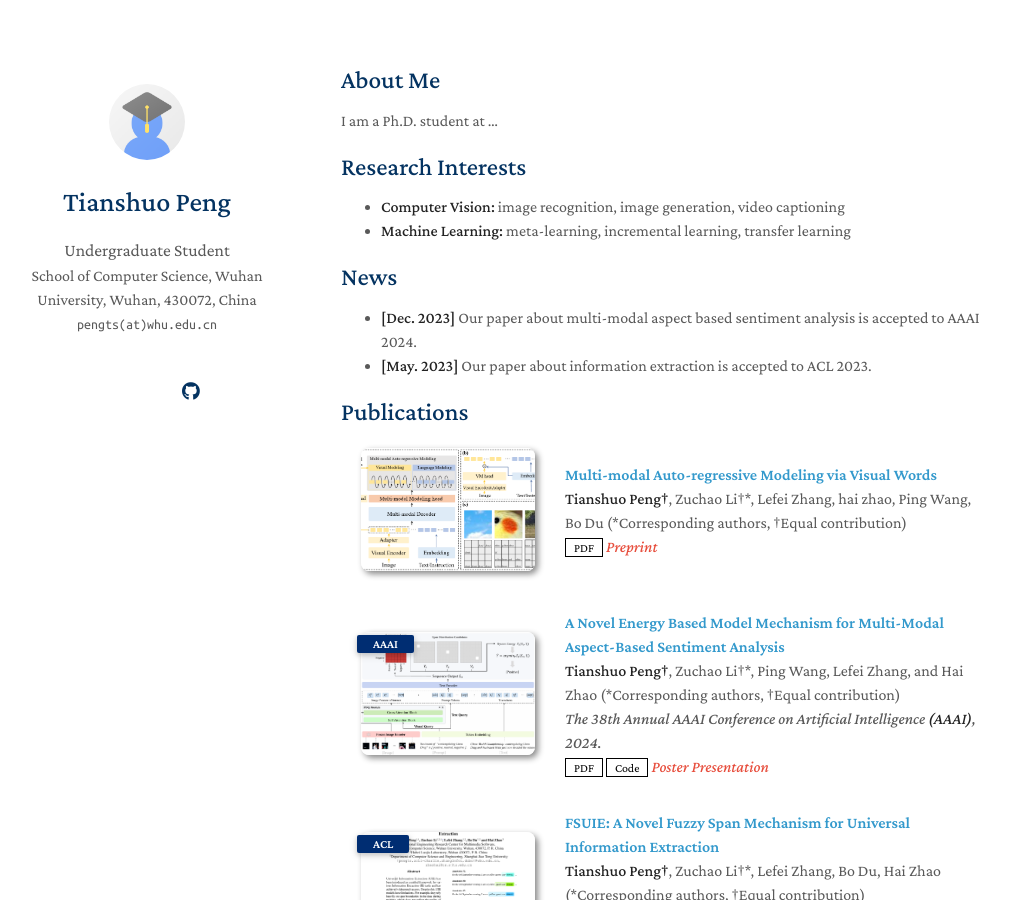
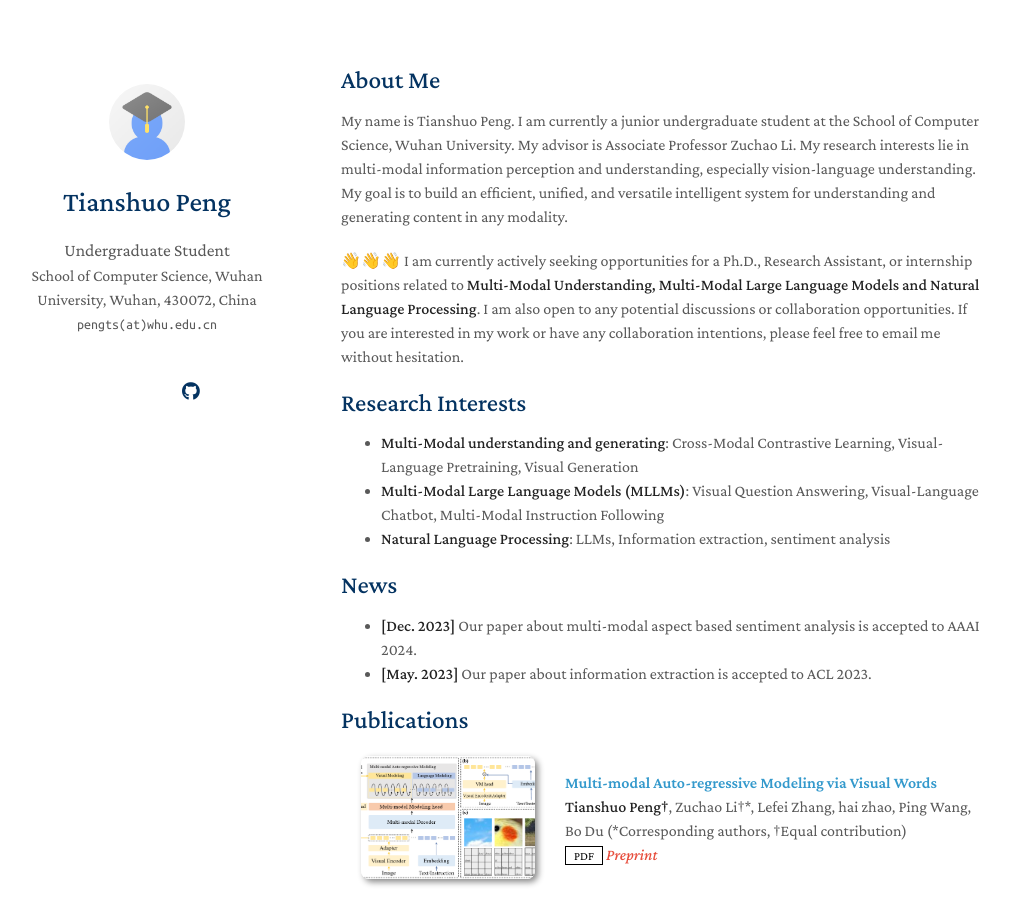
Before and after one commit to pengts/pengts.github.io, a Jekyll site: the page built from index.md, in a window 1280 px wide and 900 px high. Shown: the whole window, without its empty margins (129-1139 px from the left). Built offline with Jekyll 4.4.1, drawn with Linux system fonts in a browser that asks for light colours; nearby versions of some CDN libraries; a style sheet for code colours, icons or effects is not loaded; our own code applies the rules of GitHub Pages for plain Markdown files.

Commit message:
Update index.md

```diff
--- a/index.md
+++ b/index.md
@@ -4,12 +4,15 @@ layout: homepage
 
 ## About Me
 
-I am a Ph.D. student at ...
+My name is Tianshuo Peng. I am currently a junior undergraduate student at the School of Computer Science, Wuhan University. My advisor is Associate Professor Zuchao Li. My research interests lie in multi-modal information perception and understanding, especially vision-language understanding. My goal is to build an efficient, unified, and versatile intelligent system for understanding and generating content in any modality.
+
+👋👋👋 I am currently actively seeking opportunities for a Ph.D., Research Assistant, or internship positions related to <strong>Multi-Modal Understanding, Multi-Modal Large Language Models and Natural Language Processing</strong>. I am also open to any potential discussions or collaboration opportunities. If you are interested in my work or have any collaboration intentions, please feel free to email me without hesitation.
 
 ## Research Interests
 
-- **Computer Vision:** image recognition, image generation, video captioning
-- **Machine Learning:** meta-learning, incremental learning, transfer learning
+- **Multi-Modal understanding and generating**: Cross-Modal Contrastive Learning, Visual-Language Pretraining, Visual Generation
+- **Multi-Modal Large Language Models (MLLMs)**: Visual Question Answering, Visual-Language Chatbot, Multi-Modal Instruction Following
+- **Natural Language Processing**: LLMs, Information extraction, sentiment analysis
 
 ## News
 
```
